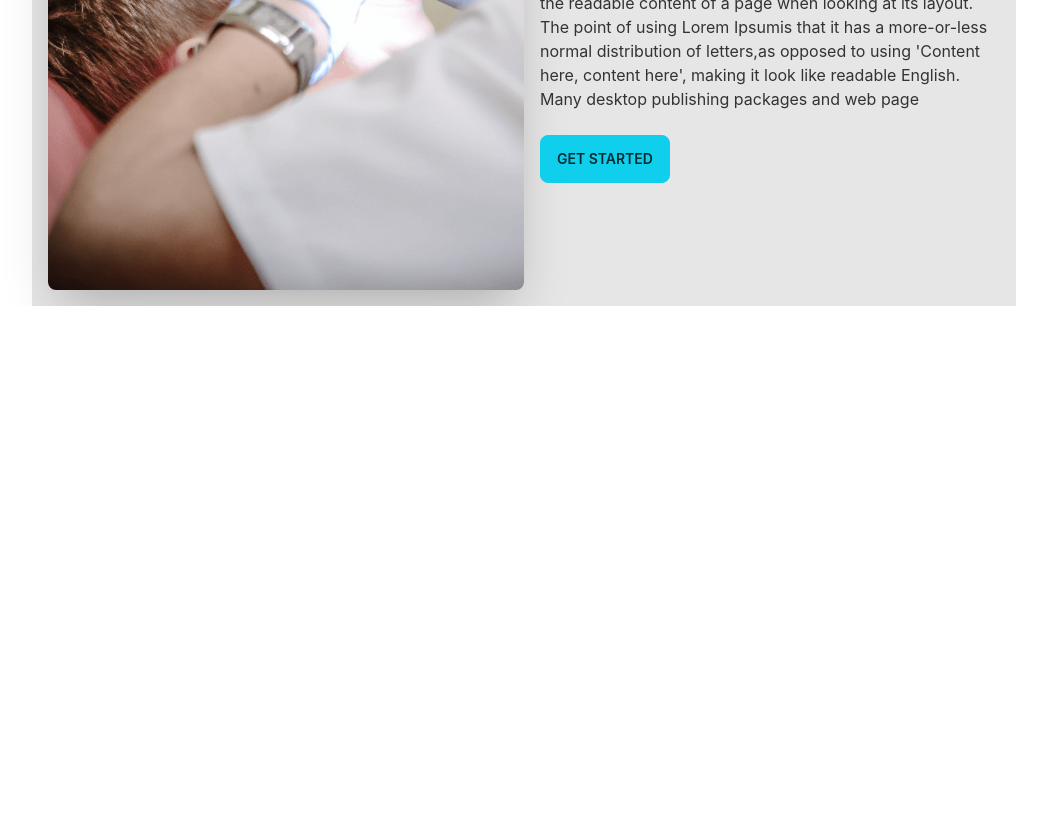
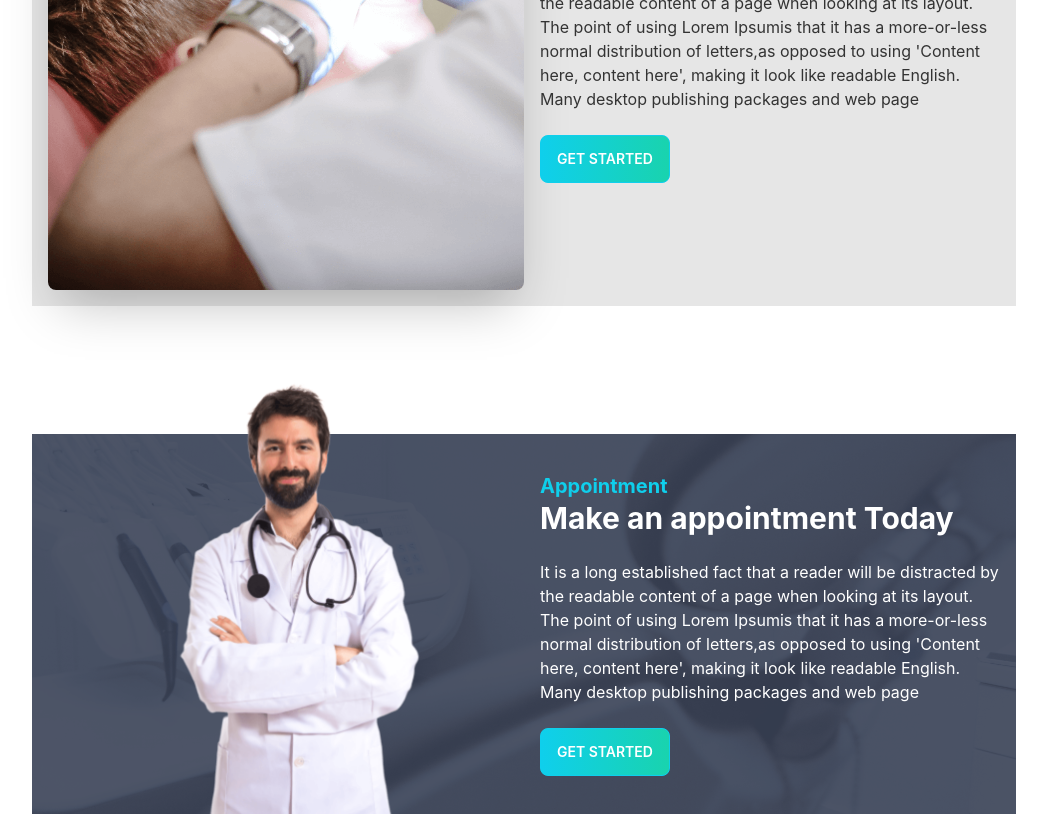
Before and after one commit to Farvez999/doctors-portal-client, a React (Create React App) app: page / in a window 1280 px wide. Shown: the part 1520-2334 px from the top of the page, without its empty margins (116-1163 px from the left). Before the commit the page ends 1826 px from the top, so only its background shows below. Built offline with nearby package versions, Linux system fonts and the light colour scheme.

Commit message:
Appointment Section added

```diff
--- /dev/null
+++ b/src/components/PrimaryButton.js
@@ -0,0 +1,9 @@
+import React from 'react';
+
+const PrimaryButton = ({ children }) => {
+    return (
+        <button className="btn btn-primary bg-gradient-to-r from-primary to-secondary text-white">{children}</button>
+    );
+};
+
+export default PrimaryButton;
--- /dev/null
+++ b/src/pages/Home/AppoinmentHome.js
@@ -0,0 +1,25 @@
+import React from 'react';
+import doctor from '../../assets/images/doctor.png';
+import appointment from '../../assets/images/appointment.png';
+import PrimaryButton from '../../components/PrimaryButton';
+
+
+const AppoinmentHome = () => {
+    return (
+        <section className='mt-32'>
+            <div className="hero" style={{ backgroundImage: `url(${appointment})` }}>
+                <div className="hero-content flex-col lg:flex-row">
+                    <img src={doctor} className="-mt-28 -mb-4 hidden md:block lg:block w-1/2 rounded-lg" alt='' />
+                    <div>
+                        <p className='text-xl text-primary font-bold'>Appointment</p>
+                        <h1 className="text-white text-3xl font-bold">Make an appointment Today</h1>
+                        <p className="text-white py-6">It is a long established fact that a reader will be distracted by the readable content of a page when looking at its layout. The point of using Lorem Ipsumis that it has a more-or-less normal distribution of letters,as opposed to using 'Content here, content here', making it look like readable English. Many desktop publishing packages and web page</p>
+                        <PrimaryButton>Get Started</PrimaryButton>
+                    </div>
+                </div>
+            </div>
+        </section>
+    );
+};
+
+export default AppoinmentHome;
--- a/src/pages/Home/Banner.js
+++ b/src/pages/Home/Banner.js
@@ -1,6 +1,7 @@
 import React from 'react';
 import bg from '../../assets/images/bg.png'
 import chair from '../../assets/images/chair.png'
+import PrimaryButton from '../../components/PrimaryButton';
 
 const Banner = () => {
     return (
@@ -11,7 +12,7 @@
                     <div>
                         <h1 className="text-5xl font-bold">Box Office News!</h1>
                         <p className="py-6">Provident cupiditate voluptatem et in. Quaerat fugiat ut assumenda excepturi exercitationem quasi. In deleniti eaque aut repudiandae et a id nisi.</p>
-                        <button className="btn btn-primary bg-gradient-to-r from-primary to-secondary text-white">Get Started</button>
+                        <PrimaryButton>Get Started</PrimaryButton>
                     </div>
                 </div>
             </div>
--- a/src/pages/Home/Home.js
+++ b/src/pages/Home/Home.js
@@ -1,4 +1,5 @@
 import React from 'react';
+import AppoinmentHome from './AppoinmentHome';
 import Banner from './Banner';
 import InfoCards from './InfoCards/InfoCards';
 import Services from './Services/Services';
@@ -11,6 +12,7 @@
             <InfoCards></InfoCards>
             <Services></Services>
             <Treatment></Treatment>
+            <AppoinmentHome></AppoinmentHome>
         </div>
     );
 };
--- a/src/pages/Home/Treatment.js
+++ b/src/pages/Home/Treatment.js
@@ -1,5 +1,6 @@
 import React from 'react';
 import treatment from '../../assets/images/treatment.png'
+import PrimaryButton from '../../components/PrimaryButton';
 
 const Treatment = () => {
     return (
@@ -9,7 +10,7 @@
                 <div>
                     <h1 className="text-5xl font-bold">Exceptional Dental Care, on Your Terms</h1>
                     <p className="py-6">It is a long established fact that a reader will be distracted by the readable content of a page when looking at its layout. The point of using Lorem Ipsumis that it has a more-or-less normal distribution of letters,as opposed to using 'Content here, content here', making it look like readable English. Many desktop publishing packages and web page</p>
-                    <button className="btn btn-primary">Get Started</button>
+                    <PrimaryButton>Get Started</PrimaryButton>
                 </div>
             </div>
         </div>
```
